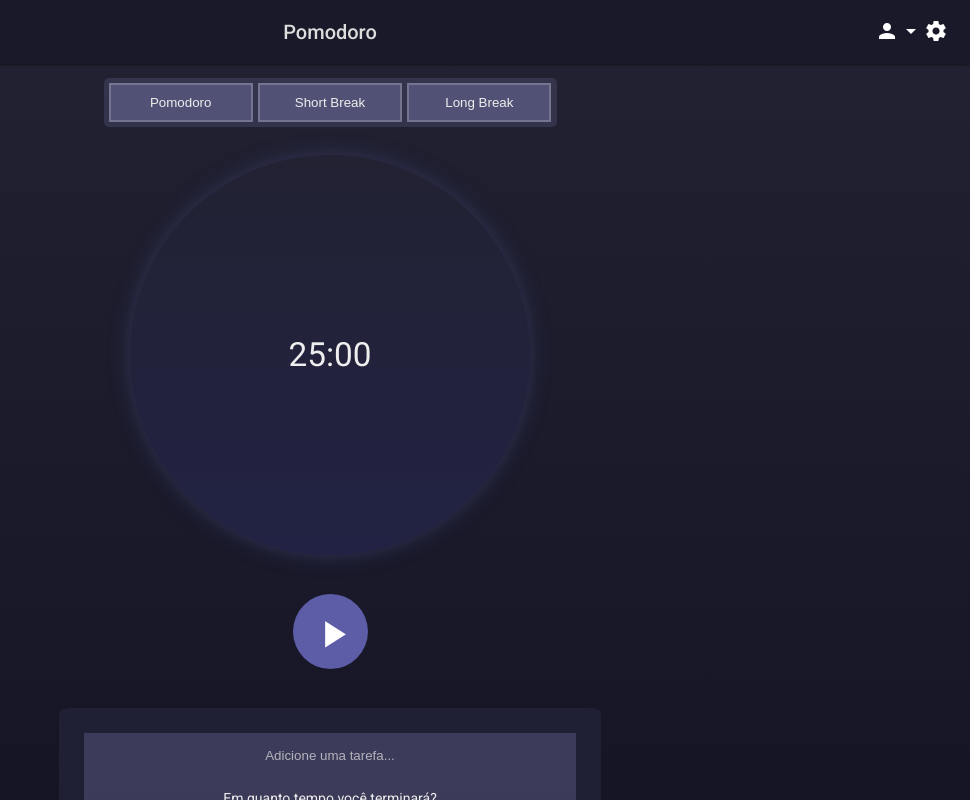
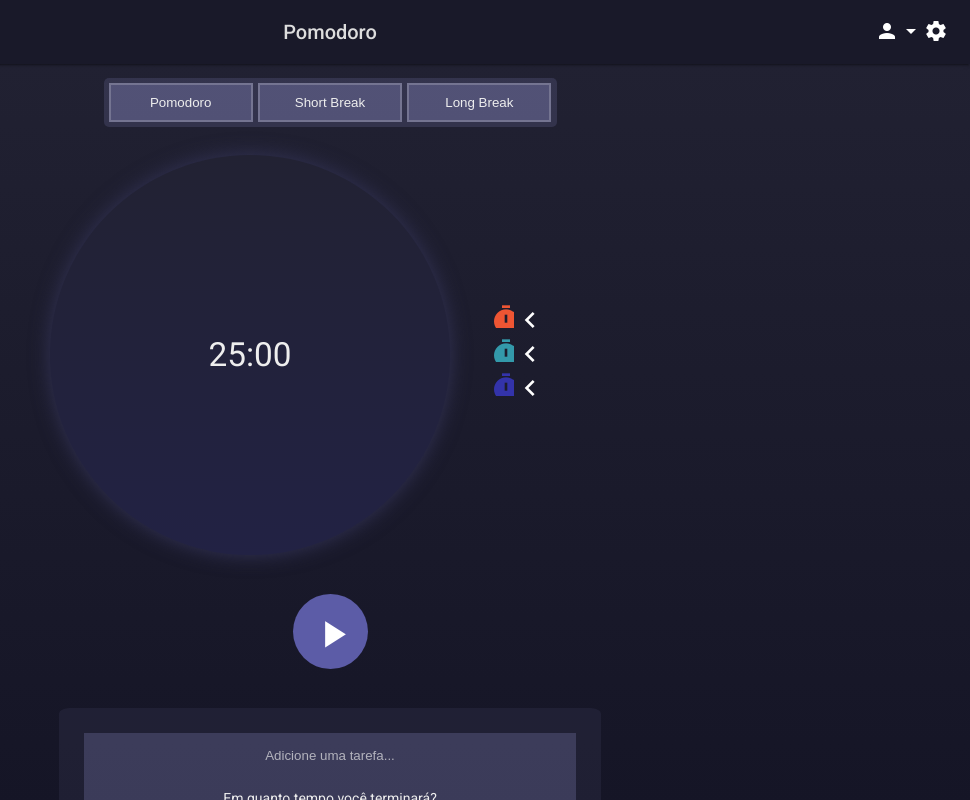
Before and after one commit to Samukaii/Pomodoro-Web, an Angular app: page / in a window 1280 px wide. Shown: the top 800 px of the page, without its empty margins (310-1280 px from the left). Built offline with nearby package versions, Linux system fonts and the light colour scheme.

Commit message:
Area de select transferida para um componente proprio

```diff
--- a/src/app/app.module.ts
+++ b/src/app/app.module.ts
@@ -11,10 +11,12 @@ import { ClockComponent } from "./components/clock/clock.component";
 import { HomeComponent } from "./layouts/home/home.component";
 import { TabsComponent } from "./components/tabs/tabs.component";
 import { ButtonPlayComponent } from "./components/button-play/button-play.component";
-import { MatIconModule, MatIcon } from "@angular/material/icon";
+import { MatIconModule } from "@angular/material/icon";
 import { TaskListComponent } from "./components/task-list/task-list.component";
 import { SettingsComponent } from "./components/settings/settings.component";
 import { ModalComponent } from "./components/modal/modal.component";
+import { PomodoroIndicatorComponent } from './components/pomodoro-indicator/pomodoro-indicator.component';
+import { TaskItemComponent } from './components/task-item/task-item.component';
 
 @NgModule({
     declarations: [
@@ -27,6 +29,8 @@ import { ModalComponent } from "./components/modal/modal.component";
         TaskListComponent,
         SettingsComponent,
         ModalComponent,
+        PomodoroIndicatorComponent,
+        TaskItemComponent,
     ],
     imports: [
         BrowserModule,
--- /dev/null
+++ b/src/app/components/pomodoro-indicator/pomodoro-indicator.component.css
@@ -0,0 +1,34 @@
+div.vertical-flex {
+    display: flex;
+    flex-direction: column;
+}
+
+div.horizontal-flex {
+    display: flex;
+}
+div#pomodoro-indicator-base {
+    display: flex;
+    align-items: center;
+    height: 100%;
+}
+
+#pomodoro-indicator {
+    color: #e53;
+}
+#short-break-indicator {
+    color: #39a;
+}
+#long-break-indicator {
+    color: #33a;
+}
+#indicator-arrow {
+    color: white;
+}
+
+#indicator-arrow,
+#short-break-indicator,
+#long-break-indicator,
+#pomodoro-indicator {
+    font-size: 24pt;
+    margin-bottom: 10px;
+}
--- /dev/null
+++ b/src/app/components/pomodoro-indicator/pomodoro-indicator.component.html
@@ -0,0 +1,17 @@
+<div id="pomodoro-indicator-base">
+    <div class="vertical-flex">
+        <div class="horizontal-flex">
+            <mat-icon id="pomodoro-indicator">timer</mat-icon>
+            <mat-icon id="indicator-arrow">keyboard_arrow_left</mat-icon>
+        </div>
+        <div class="horizontal-flex">
+            <mat-icon id="short-break-indicator">timer</mat-icon>
+            <mat-icon id="indicator-arrow">keyboard_arrow_left</mat-icon>
+        </div>
+
+        <div class="horizontal-flex">
+            <mat-icon id="long-break-indicator">timer</mat-icon>
+            <mat-icon id="indicator-arrow">keyboard_arrow_left</mat-icon>
+        </div>
+    </div>
+</div>
--- /dev/null
+++ b/src/app/components/pomodoro-indicator/pomodoro-indicator.component.ts
@@ -0,0 +1,15 @@
+import { Component, OnInit } from '@angular/core';
+
+@Component({
+  selector: 'app-pomodoro-indicator',
+  templateUrl: './pomodoro-indicator.component.html',
+  styleUrls: ['./pomodoro-indicator.component.css']
+})
+export class PomodoroIndicatorComponent implements OnInit {
+
+  constructor() { }
+
+  ngOnInit(): void {
+  }
+
+}
--- /dev/null
+++ b/src/app/components/task-item/task-item.component.html
@@ -0,0 +1,20 @@
+<button class="check-task" (click)="check($event, taskInput)">
+    <mat-icon class="check-icon" checked="false"
+        >check_box_outline_blank</mat-icon
+    >
+</button>
+<button class="select-task" (click)="select(taskRef)">
+    <input type="text" value="{{ taskObject.nameTask }}" readonly #taskInput />
+</button>
+<div *ngIf="taskObject.numberPomodoros !== 0" id="pomodoros-to-task">
+    <p>
+        {{ taskObject.numberPomodoros }}
+    </p>
+    <mat-icon>timer</mat-icon>
+</div>
+<button class="edit-task" (click)="edit(taskInput, taskIndex)">
+    <mat-icon>create</mat-icon>
+</button>
+<button class="delete-task" (click)="delete($event, taskIndex)">
+    <mat-icon>delete</mat-icon>
+</button>
--- /dev/null
+++ b/src/app/components/task-item/task-item.component.ts
@@ -0,0 +1,81 @@
+import { Component, OnInit, Input, Output, EventEmitter } from "@angular/core";
+
+@Component({
+    selector: "app-task-item",
+    templateUrl: "./task-item.component.html",
+    styleUrls: ["./task-item.component.css"],
+})
+export class TaskItemComponent implements OnInit {
+    @Input("task-ref") taskRef: HTMLElement;
+    @Input("task-object") taskObject: {
+        nameTask: string;
+        numberPomodoros: number;
+    };
+    @Input("task-index") taskIndex: number;
+
+    @Output("delete") deleteEvent = new EventEmitter<number>();
+    @Output("select") selectEvent = new EventEmitter<number>();
+    @Output("edit") editEvent = new EventEmitter<{
+        taskIndex: number;
+        taskValue: string;
+    }>();
+    constructor() {}
+
+    ngOnInit(): void {}
+
+    delete = (event: any, index: number) => {
+        event.preventDefault();
+        this.deleteEvent.emit(index);
+    };
+
+    check = (event: any, taskname: HTMLInputElement) => {
+        const target: HTMLElement = event.target;
+        let checkIcon: any;
+
+        if (target.nodeName === "BUTTON") {
+            checkIcon = target.firstElementChild;
+        } else {
+            checkIcon = target;
+        }
+
+        let isChecked = checkIcon.getAttribute("checked");
+
+        if (isChecked === "true") {
+            checkIcon.innerText = "check_box_outline_blank";
+            taskname.style.textDecoration = "none";
+            checkIcon.setAttribute("checked", "false");
+        } else if (isChecked === "false") {
+            checkIcon.innerText = "check_box";
+            checkIcon.setAttribute("checked", "true");
+            taskname.style.textDecoration = "line-through";
+        }
+    };
+
+    edit = (taskInput: HTMLInputElement, taskIndex: number) => {
+        if (!taskInput.readOnly) {
+            this.editEvent.emit({
+                taskIndex: taskIndex,
+                taskValue: taskInput.value,
+            });
+            this.tasks[taskIndex].nameTask = taskInput.value;
+        }
+        taskInput.readOnly = !taskInput.readOnly;
+    };
+
+    select = (task: HTMLLIElement) => {
+        if (task.classList.contains("active")) return;
+        this.activeTask = task;
+        this.desSelectAll();
+        task.classList.add("active");
+        console.log(task);
+    };
+
+    observeDesselectEvent = (element: HTMLLIElement) => {};
+
+    desSelectAll = () => {};
+
+    desSelectTask = (task: HTMLLIElement) => {
+        if (!task.classList.contains("active")) return;
+        task.classList.remove("active");
+    };
+}
--- a/src/app/components/task-list/task-list.component.html
+++ b/src/app/components/task-list/task-list.component.html
@@ -1,31 +1,15 @@
 <div class="base">
     <ul id="tasks-base">
-        <li *ngFor="let task of tasks; index as i; first as isFirst" #taskLine>
-            <button class="check-task" (click)="check($event, taskInput)">
-                <mat-icon class="check-icon" checked="false"
-                    >check_box_outline_blank</mat-icon
-                >
-            </button>
-            <button class="select-task" (click)="select(taskLine)">
-                <input
-                    type="text"
-                    value="{{ task.nameTask }}"
-                    readonly
-                    #taskInput
-                />
-            </button>
-            <div *ngIf="task.numberPomodoros !== 0" id="pomodoros-to-task">
-                <p>
-                    {{ task.numberPomodoros }}
-                </p>
-                <mat-icon>timer</mat-icon>
-            </div>
-            <button class="edit-task" (click)="edit(taskInput, i)">
-                <mat-icon>create</mat-icon>
-            </button>
-            <button class="delete-task" (click)="delete($event, i)">
-                <mat-icon>delete</mat-icon>
-            </button>
+        <li
+            *ngFor="let task of tasks; index as i; first as isFirst"
+            #taskLine
+            ()
+        >
+            <app-task-item
+                task-ref="taskLine"
+                task-object="task"
+                task-index="i"
+            ></app-task-item>
         </li>
 
         <li class="add-li">
--- a/src/app/layouts/home/home.component.css
+++ b/src/app/layouts/home/home.component.css
@@ -5,6 +5,7 @@ app-nav {
 app-clock {
     display: flex;
     justify-content: center;
+    justify-self: center;
 }
 
 app-tabs {
@@ -24,3 +25,7 @@ app-tabs {
     width: 50%;
     border-radius: 10px;
 }
+
+div.horizontal-flex {
+    display: flex;
+}
--- a/src/app/layouts/home/home.component.html
+++ b/src/app/layouts/home/home.component.html
@@ -1,15 +1,19 @@
 <app-modal>
-    <app-settings>
-
-    </app-settings>
+    <app-settings> </app-settings>
 </app-modal>
 <app-nav></app-nav>
 
 <div class="body">
     <div class="clocker">
         <app-tabs (setTime)="receiveActualTimer($event, clock)"> </app-tabs>
-        <app-clock [actual-timer]="actualTimer" #clock> </app-clock>
-        <app-button-play (is-timing)="receiveIsTiming($event)" (is-timing)="clock.playOrPause($event)">
+        <div class="horizontal-flex">
+            <app-clock [actual-timer]="actualTimer" #clock> </app-clock>
+            <app-pomodoro-indicator></app-pomodoro-indicator>
+        </div>
+        <app-button-play
+            (is-timing)="receiveIsTiming($event)"
+            (is-timing)="clock.playOrPause($event)"
+        >
         </app-button-play>
         <app-task-list> </app-task-list>
     </div>
```
Also changed, not shown: src/app/components/task-item/task-item.component.css (added).
